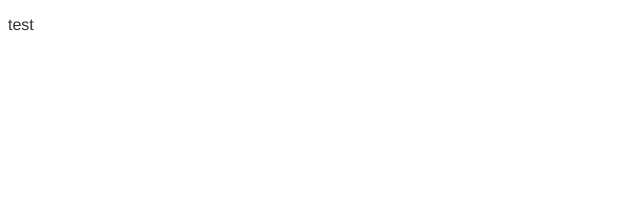
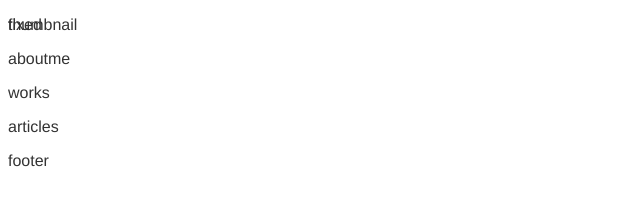
Before and after one commit to peachparfait/new-peachparfait.github.io, a Gatsby site: page / in a window 1280 px wide. Shown: the whole page, without its empty margins (0-640 px from the left). Built offline with nearby package versions, Linux system fonts and the light colour scheme; Gatsby itself is replaced by a stand-in of ours.

Commit message:
organismsまで表示＆fixed調整

```diff
--- a/src/pages/styles.scss
+++ b/src/pages/styles.scss
@@ -5,3 +5,6 @@ body {
   font: 100% $font-stack;
   color: $primary-color;
 }
+.fixed{
+  position: fixed;
+}
--- a/src/pages/templates/index.js
+++ b/src/pages/templates/index.js
@@ -1,9 +1,22 @@
 import * as React from "react";
+import Fixed from "./organisms/fixed";
+import Thumbnail from "./organisms/thumbnail";
+import AboutMe from "./organisms/aboutMe";
+import Works from "./organisms/works";
+import Articles from "./organisms/articles";
+import Footer from "./organisms/footer";
 
 const Index = () => {
     return (
-        <p>test</p>
+        <div>
+            <Fixed />
+            <Thumbnail />
+            <AboutMe />
+            <Works />
+            <Articles />
+            <Footer />
+        </div>
     )
   }
 
-  export default Index;
+export default Index;
--- a/src/pages/templates/organisms/aboutMe.js
+++ b/src/pages/templates/organisms/aboutMe.js
@@ -0,0 +1,9 @@
+import * as React from "react";
+
+const AboutMe = () => {
+    return (
+        <p>aboutme</p>
+    )
+  }
+
+export default AboutMe;
--- a/src/pages/templates/organisms/articles.js
+++ b/src/pages/templates/organisms/articles.js
@@ -0,0 +1,9 @@
+import * as React from "react";
+
+const Articles = () => {
+    return (
+        <p>articles</p>
+    )
+  }
+
+export default Articles;
--- a/src/pages/templates/organisms/fixed.js
+++ b/src/pages/templates/organisms/fixed.js
@@ -0,0 +1,9 @@
+import * as React from "react";
+
+const Fixed = () => {
+    return (
+        <div className="fixed">fixed</div>
+    )
+  }
+
+export default Fixed;
--- a/src/pages/templates/organisms/footer.js
+++ b/src/pages/templates/organisms/footer.js
@@ -0,0 +1,9 @@
+import * as React from "react";
+
+const Footer = () => {
+    return (
+        <p>footer</p>
+    )
+  }
+
+export default Footer;
--- a/src/pages/templates/organisms/thumbnail.js
+++ b/src/pages/templates/organisms/thumbnail.js
@@ -0,0 +1,9 @@
+import * as React from "react";
+
+const Thumbnail = () => {
+    return (
+        <p>thumbnail</p>
+    )
+  }
+
+export default Thumbnail;
--- a/src/pages/templates/organisms/works.js
+++ b/src/pages/templates/organisms/works.js
@@ -0,0 +1,9 @@
+import * as React from "react";
+
+const Works = () => {
+    return (
+        <p>works</p>
+    )
+  }
+
+export default Works;
```
